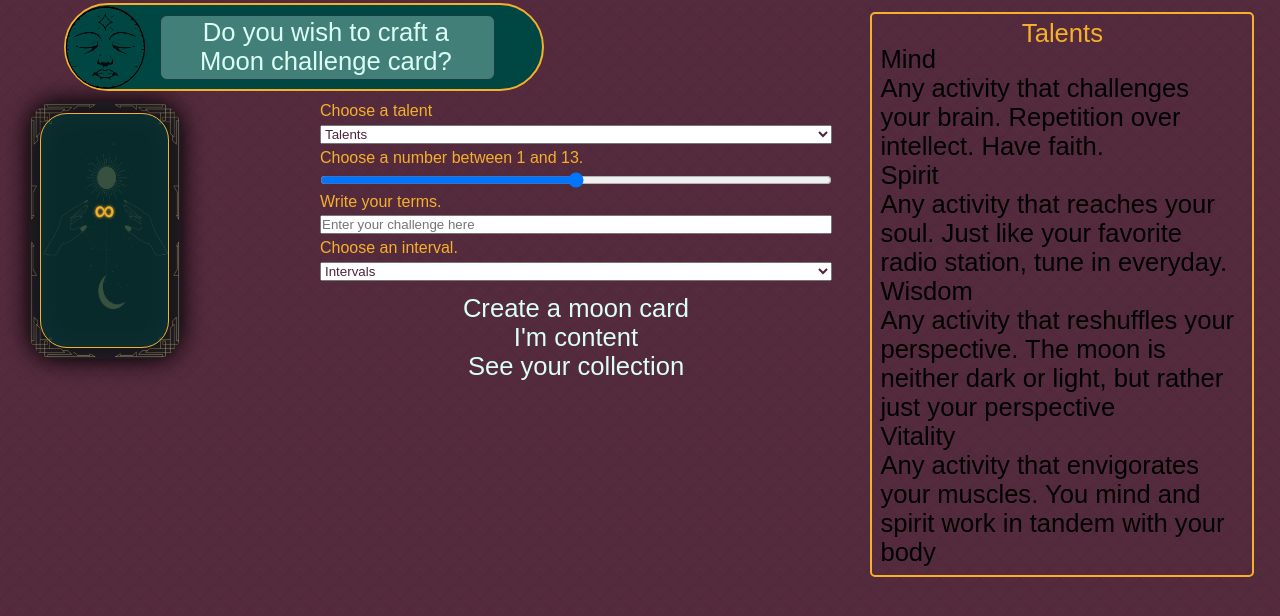
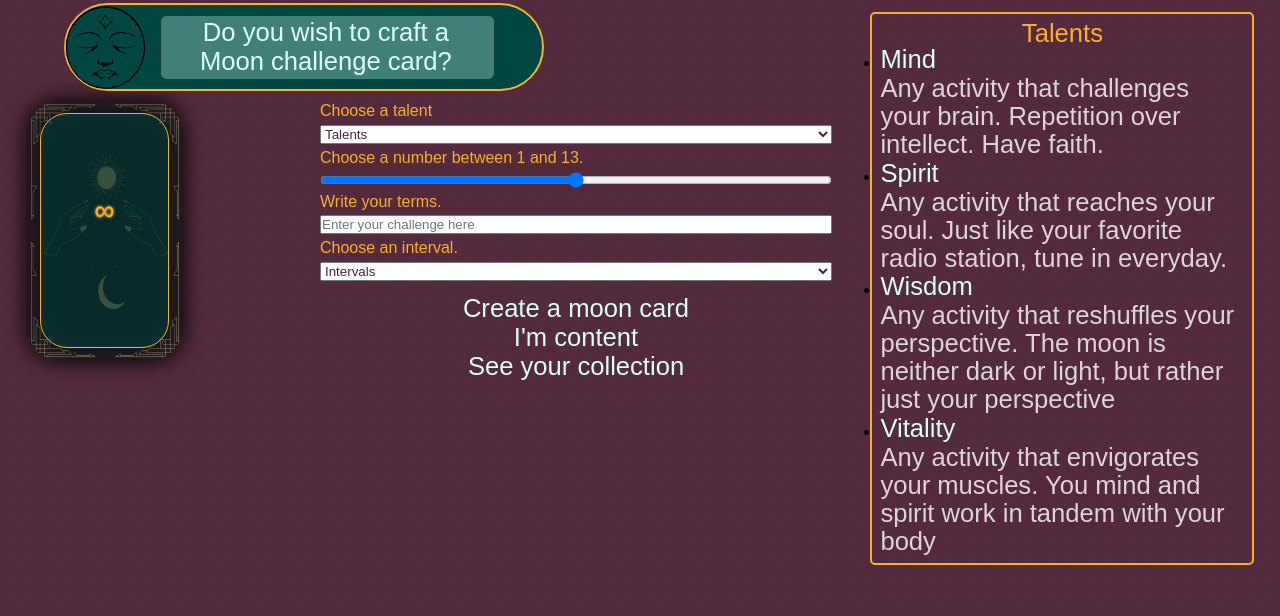
Before and after one commit to andrewvallejo/thirteen-moons, a React (Create React App) app: page / in a window 1280 px wide. Shown: the top 616 px of the page. Built offline with nearby package versions, Linux system fonts and the light colour scheme; no server answers; a web font is replaced by a local one.

Commit message:
Refactor JSX to be a list

```diff
--- a/src/components/Talents.js
+++ b/src/components/Talents.js
@@ -1,15 +1,23 @@
 export const Talents = () => {
   return (
-    <aside className='rules'>
+    <ul className='rules'>
       <h2>Talents</h2>
+      <li className='talent'>
       <h3>Mind</h3>
       <p> Any activity that challenges your brain. Repetition over intellect. Have faith.</p>
+      </li>
+      <li className='talent'>
       <h3>Spirit</h3>
       <p> Any activity that reaches your soul. Just like your favorite radio station, tune in everyday.</p>
+      </li>
+      <li className='talent'>
       <h3>Wisdom</h3>
       <p> Any activity that reshuffles your perspective. The moon is neither dark or light, but rather just your perspective</p>
+      </li>
+      <li className='talent'>
       <h3>Vitality</h3>
       <p> Any activity that envigorates your muscles. You mind and spirit work in tandem with your body</p>
-    </aside>
+      </li>
+    </ul>
   )
 }
```
